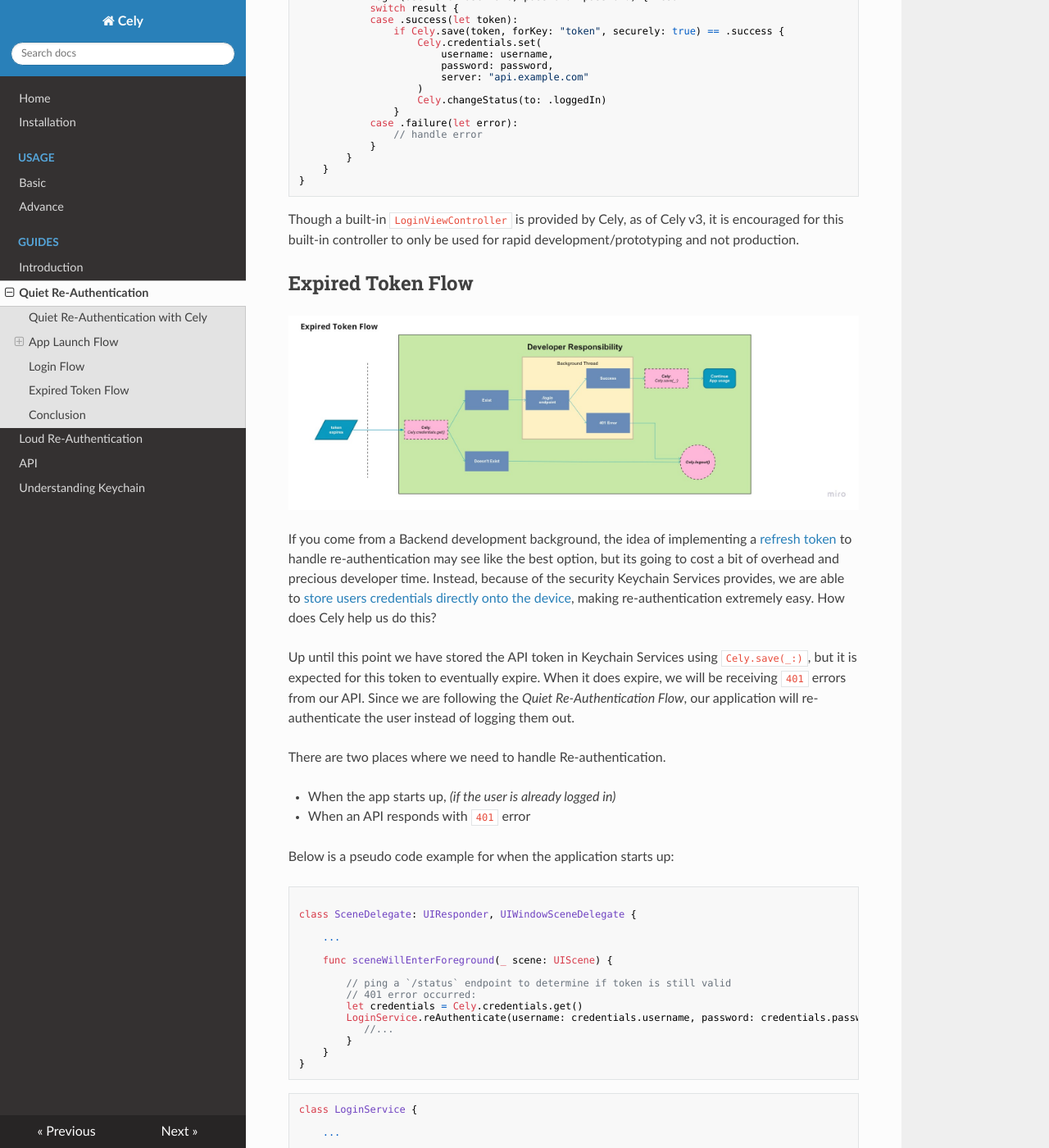
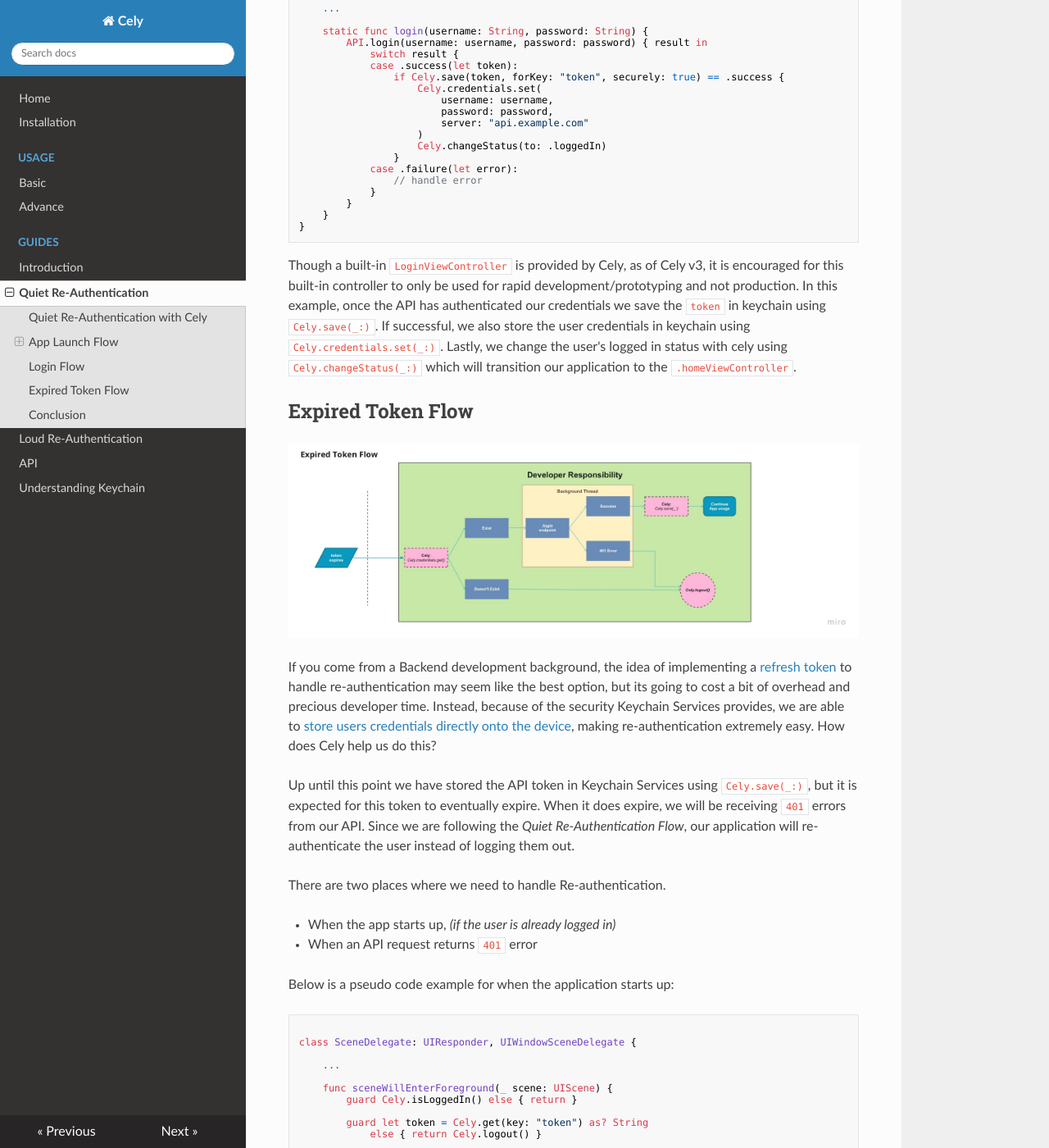
Before and after one commit to cely-tools/docs, an MkDocs documentation site: the page built from docs/guides/1_add_quiet_re-authentication_flow.md, in a window 1280 px wide and 1400 px high, scrolled down 3437 px. Shown: the whole window at 82% size. Built offline with MkDocs 1.6.1, drawn with Linux system fonts in a browser that asks for light colours; nearby versions of some CDN libraries; some of the changed text lies outside the part shown.

Commit message:
update quiet re-authentication docs

````diff
--- a/docs/guides/1_add_quiet_re-authentication_flow.md
+++ b/docs/guides/1_add_quiet_re-authentication_flow.md
@@ -79,7 +79,10 @@
     ...
 
     func sceneWillEnterForeground(_ scene: UIScene) {
-        guard let token = Cely.get("token") as? String else { return Cely.logout() }
+        guard Cely.isLoggedIn() else { return }
+
+        guard let token = Cely.get(key: "token") as? String
+            else { return Cely.logout() }
 
         LoginService.status(for: token) { result in
             switch result {
@@ -141,21 +145,21 @@
 }
 ```
 
-Though a built-in `LoginViewController` is provided by Cely, as of Cely v3, it is encouraged for this built-in controller to only be used for rapid development/prototyping and not production.
+Though a built-in `LoginViewController` is provided by Cely, as of Cely v3, it is encouraged for this built-in controller to only be used for rapid development/prototyping and not production. In this example, once the API has authenticated our credentials we save the `token` in keychain using `Cely.save(_:)`. If successful, we also store the user credentials in keychain using `Cely.credentials.set(_:)`. Lastly, we change the user's logged in status with cely using `Cely.changeStatus(_:)` which will transition our application to the `.homeViewController`.
 
 
 ## Expired Token Flow
 
 ![](../images/guides/quiet_re-authentication_flow-with_cely-expired_token_flow.jpg)
 
-If you come from a Backend development background, the idea of implementing a [refresh token](https://auth0.com/learn/refresh-tokens/) to handle re-authentication may see like the best option, but its going to cost a bit of overhead and precious developer time. Instead, because of the security Keychain Services provides, we are able to [store users credentials directly onto the device](https://developer.apple.com/documentation/security/keychain_services/keychain_items/adding_a_password_to_the_keychain), making re-authentication extremely easy. How does Cely help us do this?
+If you come from a Backend development background, the idea of implementing a [refresh token](https://auth0.com/learn/refresh-tokens/) to handle re-authentication may seem like the best option, but its going to cost a bit of overhead and precious developer time. Instead, because of the security Keychain Services provides, we are able to [store users credentials directly onto the device](https://developer.apple.com/documentation/security/keychain_services/keychain_items/adding_a_password_to_the_keychain), making re-authentication extremely easy. How does Cely help us do this?
 
 Up until this point we have stored the API token in Keychain Services using `Cely.save(_:)`, but it is expected for this token to eventually expire. When it does expire, we will be receiving `401` errors from our API. Since we are following the *Quiet Re-Authentication Flow*, our application will re-authenticate the user instead of logging them out.
 
 There are two places where we need to handle Re-authentication.
 
 - When the app starts up, *(if the user is already logged in)*
-- When an API responds with `401` error
+- When an API request returns `401` error
 
 Below is a pseudo code example for when the application starts up:
 
@@ -166,12 +170,21 @@
     ...
 
     func sceneWillEnterForeground(_ scene: UIScene) {
+        guard Cely.isLoggedIn() else { return }
 
-        // ping a `/status` endpoint to determine if token is still valid
-        // 401 error occurred:
-        let credentials = Cely.credentials.get()
-        LoginService.reAuthenticate(username: credentials.username, password: credentials.password) {
-           //...
+        guard let token = Cely.get(key: "token") as? String
+            else { return Cely.logout() }
+
+        LoginService.status(for: token) { result in
+            switch result {
+            case .success:
+            case .failure(let error as HTTPError) where error == .unauthorized:
+                // * HERE *
+                let credentials = Cely.credentials.get()
+                LoginService.reAuthenticate(username: credentials.username, password: credentials.password) {
+                  // ...
+                }
+            }
         }
     }
 }
@@ -198,7 +211,7 @@
 }
 ```
 
-It is up to the developer's discretion on how the second example, *API responds with `401` error*, will be architected. But essentially, you will need to do the following:
+It is up to the developer's discretion on how the second example, *API request returns `401` error*, will be architected. But essentially, you will need to do the following:
 
 - Intercept a failed response from an API request
 - Re-Authenticate user
@@ -222,6 +235,7 @@
                 return LoginService.reAuthenticate(username: credentials.username, password: credentials.password) { (result) in
                     switch result {
                     case .success(let token):
+                        // * UPDATE TOKEN *
                         if Cely.save(token, forKey: "token", securely: true) == .success {
                             return SomeService.getSomeData(with: id, completionHandler: completionHandler)
                         }
````
Also changed, not shown: other parts of docs/guides/1_add_quiet_re-authentication_flow.md (+2 -1 lines), docs/guides/2_add_loud_re-authentication_flow.md (+1 -1 lines).
